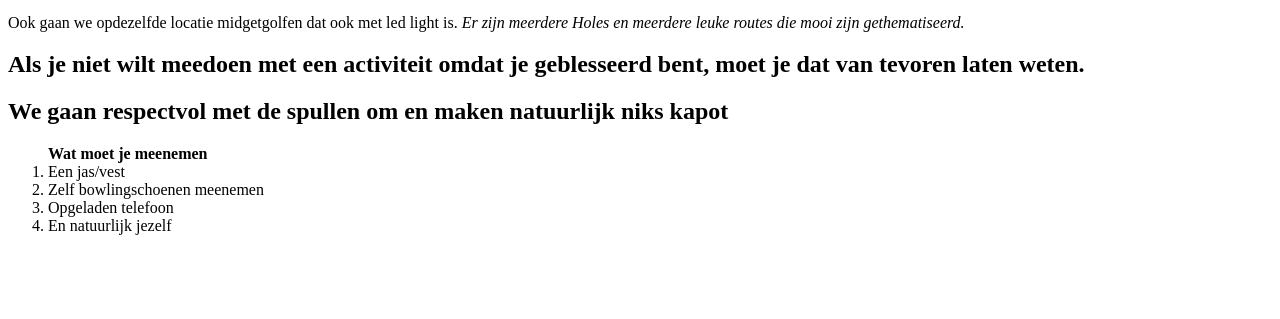
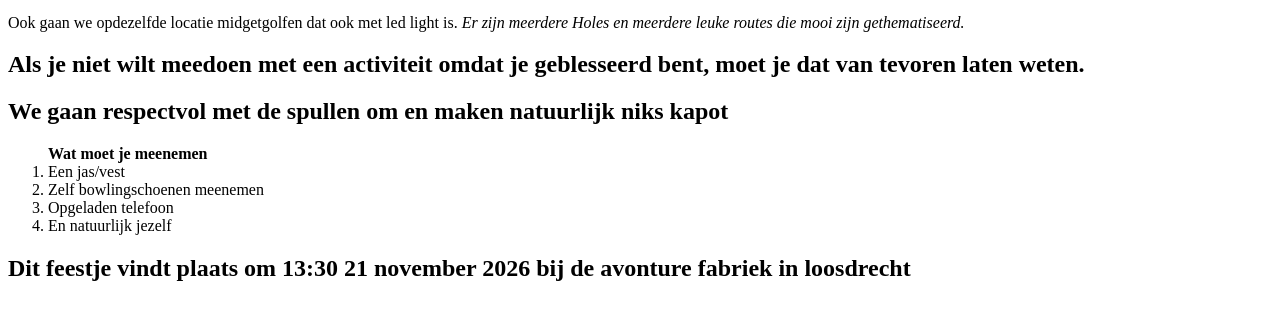
Before and after one commit to Teun820/html-weekopdracht-2-bouwen, a plain HTML site: page index.html in a window 1280 px wide. Shown: the part 283-602 px from the top of the page. Drawn offline with Linux system fonts and the light colour scheme.

Commit message:
WebLab Run 20-11-2026 11:48:59 (UTC+01:00)

```diff
--- a/index.html
+++ b/index.html
@@ -40,3 +40,5 @@
 <li> Opgeladen telefoon </li>
 <li> En natuurlijk jezelf </li>
 </ol>
+
+<h2> <strong> Dit feestje vindt plaats om 13:30 21 november 2026 bij de avonture fabriek in loosdrecht </strong> </h2>
```
Also changed, not shown: 1 other file.
